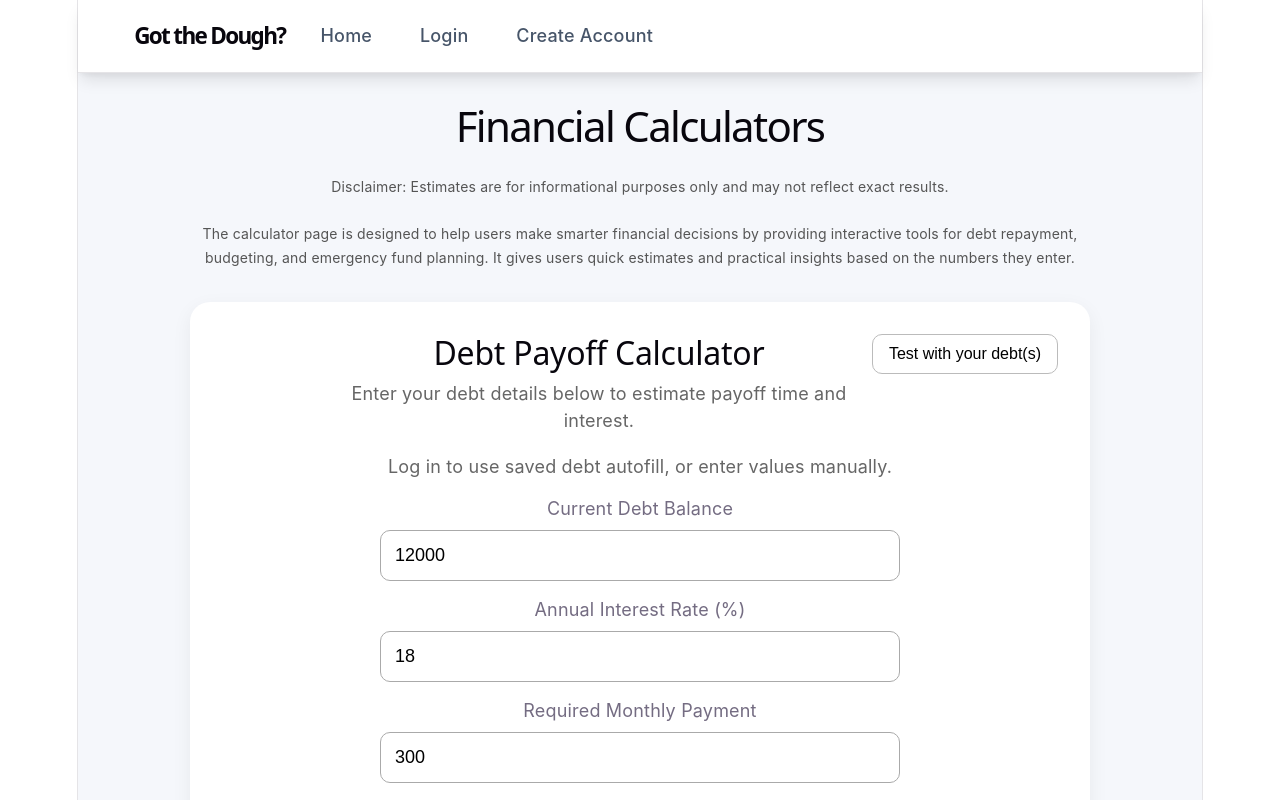
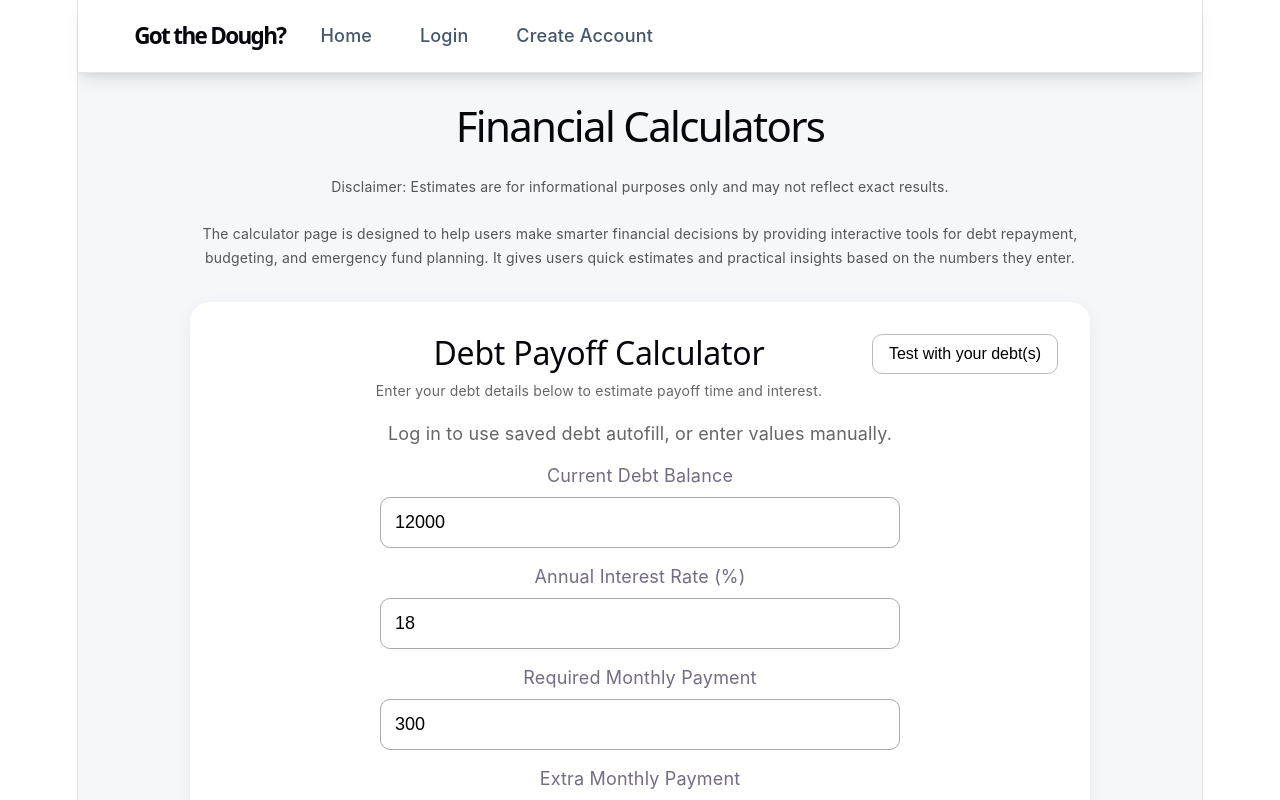
Before and after one commit to adrimivas/appdev_final, a React (Vite) app in the folder moneyApp/: page /calculator in a window 1280 px wide. Shown: the top 800 px of the page. Built offline with nearby package versions, Linux system fonts and the light colour scheme.

Commit message:
fixing spacing

```diff
--- a/moneyApp/src/pages/calc.jsx
+++ b/moneyApp/src/pages/calc.jsx
@@ -199,7 +199,7 @@ function DebtCalculator({ debts = [], loadingDebts = false, debtMessage = "" })
               style={{
                 margin: "8px auto 0 auto",
                 color: "#666",
-                fontSize: 18,
+                fontSize: 14,
                 lineHeight: 1.5,
                 maxWidth: 520,
               }}
```
